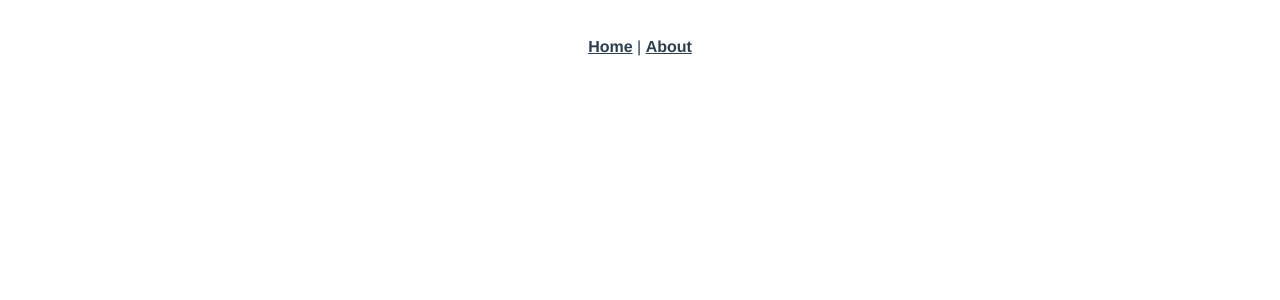
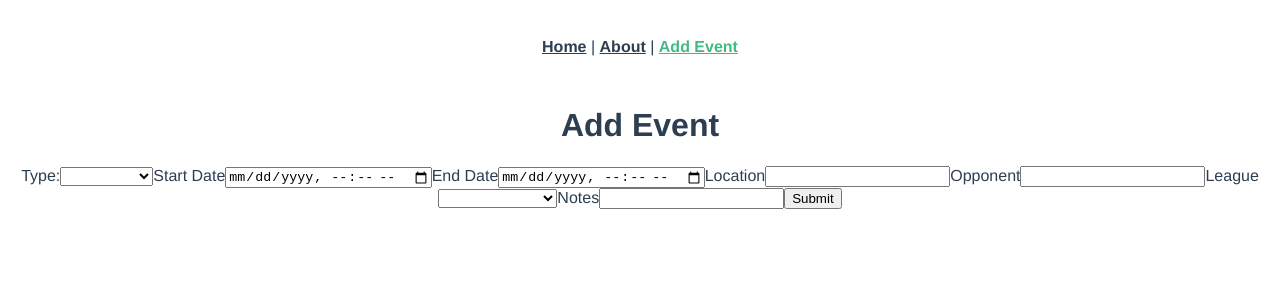
Before and after one commit to vglowczewski/sports-scheduler, a Vue app in the folder sports-scheduler/client/: page /addEvent in a window 1280 px wide. Before the commit this address had no page. Shown: the top 300 px of the page. Built offline with nearby package versions, Linux system fonts and the light colour scheme.

Commit message:
body parser

```diff
--- a/sports-scheduler/client/src/App.vue
+++ b/sports-scheduler/client/src/App.vue
@@ -8,7 +8,8 @@ import { RouterLink, RouterView } from 'vue-router'
       <div class="wrapper">
         <nav>
           <RouterLink to="/">Home</RouterLink> |
-          <RouterLink to="/about">About</RouterLink>
+          <RouterLink to="/about">About</RouterLink> |
+          <RouterLink to="/addEvent">Add Event</RouterLink>
         </nav>
       </div>
     </header>
--- a/sports-scheduler/client/src/components/TableComponent.vue
+++ b/sports-scheduler/client/src/components/TableComponent.vue
@@ -21,7 +21,7 @@
             <td>{{ formatTime(event.startDate) }}</td>
             <td>{{ formatTime(event.endDate) }}</td>
             <td>{{ event.location }}</td>
-            <td>{{ event.opponent.name }}</td>
+            <td>{{ event.opponent ? event.opponent.name : ' ' }}</td>
             <td>{{ event.notes }}</td>
           </tr>
         </tbody>
@@ -47,13 +47,6 @@
       return new Date(date).toLocaleTimeString([], { hour: '2-digit', minute: '2-digit' }); //fix the time
   }
 
-  // Method to get opponent team name
-  function getOpponent(event) {
-    const userTeam = 'BVG'; // Replace this with your actual school's team name
-    const opponentTeam = event.teams.find(team => team !== userTeam); // Find opponent team
-
-    return opponentTeam ? opponentTeam : ''; // Return opponent team name or default message
-  }
   </script>
 
   <style scoped>
--- a/sports-scheduler/client/src/router/index.js
+++ b/sports-scheduler/client/src/router/index.js
@@ -1,6 +1,7 @@
 import { createRouter, createWebHistory } from 'vue-router'
 import EventListView from '../views/EventListView.vue'
 import EventDetailsView from '../views/EventDetailsView.vue'
+import AddEventView from '../views/AddEventView.vue'
 import AboutView from '../views/AboutView.vue'
 
 const router = createRouter({
@@ -20,6 +21,11 @@ const router = createRouter({
       path: '/event/:id',
       name: 'event-details',
       component: EventDetailsView,
+    },
+    {
+      path: '/addEvent',
+      name: 'add-event',
+      component: AddEventView,
     }
   ]
 })
--- /dev/null
+++ b/sports-scheduler/client/src/services/LeagueService.js
@@ -0,0 +1,22 @@
+import axios from 'axios';
+
+const apiClient = axios.create({
+    baseURL: 'https://mevn-0spf.onrender.com',
+    withCredentials: false,
+    headers: {
+      Accept: 'application/json',
+      'Content-Type': 'application/json'
+    }
+  })
+
+  export default {
+    async getLeagues() {
+      try {
+        const response = await apiClient.get('/leagues/');
+        return response.data;
+      } catch (error) {
+        console.error('Error fetching leagues:', error);
+        throw error; // Re-throw the error to propagate it to the caller
+      }
+    }
+  }
--- /dev/null
+++ b/sports-scheduler/client/src/views/AddEventView.vue
@@ -0,0 +1,86 @@
+<template>
+    <div>
+      <h1>Add Event</h1>
+      <form @submit.prevent="submitForm">
+        <label for="type">Type:</label>
+        <select id="type"  v-model="formData.type" required>
+            <option value="practice">Practice</option>
+            <option value="game">Game</option>
+            <option value="tournament">Tournament</option>
+        </select>
+        <label for="startDate">Start Date</label>
+        <input type="datetime-local" id="startDate" v-model="formData.startDate" required>
+        <label for="endDate">End Date</label>
+        <input type="datetime-local" id="endDate"  v-model="formData.endDate" required>
+        <label for="location">Location</label>
+        <input type="text" id="location"  v-model="formData.location" required>
+        <label for="opponent">Opponent</label>
+        <input type="text" id="opponent"  v-model="formData.opponent">
+        <label for="league">League</label>
+        <select id="league" v-model="formData.league" required>
+            <option value="">Select a League</option>
+            <option v-for="league in leagues" :key="league.id" :value="league.id">{{ league.name }}</option>
+        </select>
+        <label for="notes">Notes</label>
+        <input type="text" id="notes"  v-model="formData.notes">
+        <button type="submit">Submit</button>
+      </form>
+    </div>
+  </template>
+
+  <script>
+  import axios from 'axios';
+  import { ref, onMounted } from 'vue';
+  import LeagueService from '@/services/LeagueService.js'
+
+    //leagues variable starts empty
+    const leagues = ref([]);
+
+    onMounted(async () => {
+    console.log("fetching leagues")
+    // Fetch league data
+    try {
+        const leagueData = await LeagueService.getLeagues();
+        leagues.value = leagueData; //issue here
+        console.log("leagues fetched")
+        console.log(leagues);
+    } catch (error) {
+        console.error("Failed to fetch leagues:", error);
+    }
+    });
+
+  export default {
+    data() {
+      return {
+        formData: {
+          type: '',
+          startDate: '',
+          endDate: '',
+          location: '',
+        //   opponent: '',
+        //   league: '',
+          notes: '',
+        }
+      };
+    },
+    methods: {
+      submitForm() {
+        // Replace 'https://example.com/api/endpoint' with your API endpoint URL
+        const endpointUrl = 'http://localhost:3000/events';
+
+        axios.post(endpointUrl, this.formData)
+          .then(response => {
+            // Handle successful response
+            console.log('Data posted successfully:', response.data);
+          })
+          .catch(error => {
+            // Handle error
+            console.error('Error posting data:', error);
+          });
+      }
+    }
+  }
+  </script>
+
+<style scoped>
+</style>
--- a/sports-scheduler/package.json
+++ b/sports-scheduler/package.json
@@ -12,6 +12,7 @@
   "dependencies": {
     "bcrypt": "^5.1.1",
     "bcryptjs": "^2.4.3",
+    "body-parser": "^1.20.2",
     "cors": "^2.8.5",
     "express": "^4.18.2",
     "express-session": "^1.18.0",
```
Also changed, not shown: 2 other files (tests, documents, lock files or other folders).
